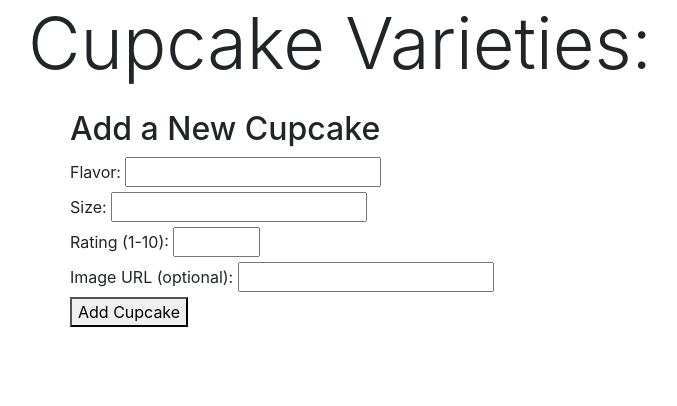
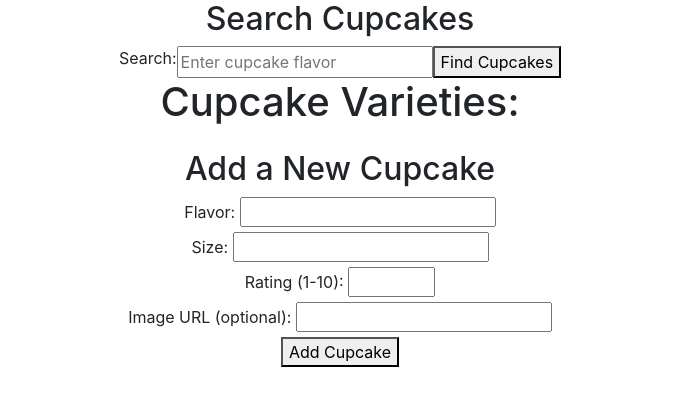
Before and after one commit to tunderscoreyler9/Springboard-exercises, a Flask app: page / in a window 1280 px wide. Shown: the top 406 px of the page, without its empty margins (300-977 px from the left). Run offline with Flask 3, Linux system fonts and the light colour scheme; data that the repository does not hold is empty; some libraries are stand-ins or nearby versions.

Commit message:
Added functionality for searching for cupcakes where you can type in a search term, submit to the backend and see a newly filtered list of cupcakes

```diff
--- a/29/29.3/flask-cupcakes/app.py
+++ b/29/29.3/flask-cupcakes/app.py
@@ -68,3 +68,14 @@ def delete_cupcake(id):
     db.session.delete(cupcake)
     db.session.commit()
     return jsonify(message="deleted")
+
+@app.route('/api/cupcakes/search', methods=["GET"])
+def search_cupcakes():
+    """Search cupcakes based on query parameter"""
+    search_term = request.args.get("q")
+
+    # Implement search logic based on search_term
+    # (e.g., filter by flavor, size, or rating using SQLAlchemy)
+    filtered_cupcakes = Cupcake.query.filter(Cupcake.flavor.like(f"%{search_term}%")).all()
+
+    return jsonify({"cupcakes": [cupcake.serialize() for cupcake in filtered_cupcakes]})
--- a/29/29.3/flask-cupcakes/static/cupcakes.js
+++ b/29/29.3/flask-cupcakes/static/cupcakes.js
@@ -24,6 +24,29 @@ $(document).ready(function () {
                 alert("Error adding cupcake! Please try again.");
             });
     });
+
+    // Handle search form submission
+    $("#search-form").submit(function (event) {
+        event.preventDefault(); // Prevent default form submission
+
+        const searchTerm = $("#search-term").val();
+
+        // Send a GET request to search endpoint with the search term
+        axios.get(`/api/cupcakes/search?q=${searchTerm}`)
+            .then(function (response) {
+                const cupcakes = response.data.cupcakes;
+                $("#cupcake-list").empty(); // Clear existing list items
+
+                cupcakes.forEach(function (cupcake) {
+                    addCupcakeToList(cupcake);
+                });
+            })
+            .catch(function (error) {
+                console.error(error);
+                alert("Error searching for cupcakes! Please try again.");
+            });
+    });
+
 });
 
 // Function to fetch cupcakes from the API and update the list
--- a/29/29.3/flask-cupcakes/templates/index.html
+++ b/29/29.3/flask-cupcakes/templates/index.html
@@ -11,12 +11,18 @@
 
 <body>
     <div class="container">
-        <h1 class="text-center display-3">Cupcake Varieties:</h1>
+        <h2 class="text-center display-6">Search Cupcakes</h2>
+        <form id="search-form" class="row justify-content-center">
+            <label for="search-term">Search:</label>
+            <input type="text" id="search-term" placeholder="Enter cupcake flavor" name="search" required>
+            <button type="submit">Find Cupcakes</button>
+        </form>
+        <h1 class="text-center display-6">Cupcake Varieties:</h1>
         <div class="row justify-content-center">
             <div class="col-6">
                 <ul id="cupcake-list" class="d-flex flex-wrap justify-content-between"></ul>
-                <h2>Add a New Cupcake</h2>
-                <form id="cupcake-form">
+                <h2 class="text-center display-6">Add a New Cupcake</h2>
+                <form id="cupcake-form" class="text-center display-6">
                     <label for="flavor">Flavor:</label>
                     <input type="text" id="flavor" name="flavor" required>
                     <br>
```
